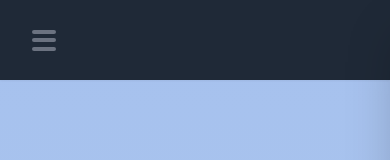
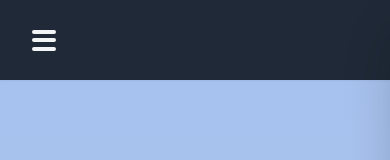
Before and after one commit to desmend2234/portfolio, a React (Vite) app: page / in a window 390 px wide. Shown: the top 160 px of the page. Built offline with nearby package versions, Linux system fonts and the light colour scheme; a web font is replaced by a local one.

Commit message:
fix mobile nav color

```diff
--- a/src/ui/MobileNav.jsx
+++ b/src/ui/MobileNav.jsx
@@ -21,20 +21,20 @@ function MobileNav() {
                 onClick={() => setOpenMenu((openMenu) => !openMenu)}
             >
                 <div
-                    className={`h-1 w-6 rounded-sm bg-gray-500 ${openMenu ? 'rotate-45' : ''} origin-left duration-500 ease-in-out`}
+                    className={`h-1 w-6 rounded-sm bg-gray-100 ${openMenu ? 'rotate-45' : ''} origin-left duration-500 ease-in-out`}
                 ></div>
                 <div
-                    className={`h-1 w-6 rounded-sm bg-gray-500 ${openMenu ? 'opacity-0' : ''} duration-500 ease-in-out`}
+                    className={`h-1 w-6 rounded-sm bg-gray-100 ${openMenu ? 'opacity-0' : ''} duration-500 ease-in-out`}
                 ></div>
                 <div
-                    className={`h-1 w-6 rounded-sm bg-gray-500 ${openMenu ? '-rotate-45' : ''} origin-left duration-500 ease-in-out`}
+                    className={`h-1 w-6 rounded-sm bg-gray-100 ${openMenu ? '-rotate-45' : ''} origin-left duration-500 ease-in-out`}
                 ></div>
             </div>
             <motion.div
                 variants={menuVariants}
                 initial="hidden"
                 animate={openMenu ? 'show' : ''}
-                className="absolute right-0 top-0 z-20 min-h-[40dvh] w-full max-w-xs bg-white text-xl shadow-2xl"
+                className="absolute right-0 top-0 z-20 min-h-[40dvh] w-full max-w-xs bg-gray-800 text-xl text-white shadow-2xl"
             >
                 <ul className="absolute top-0 flex h-full w-full flex-col items-center justify-center gap-y-8 md:gap-[4dvw]">
                     <li>
```
